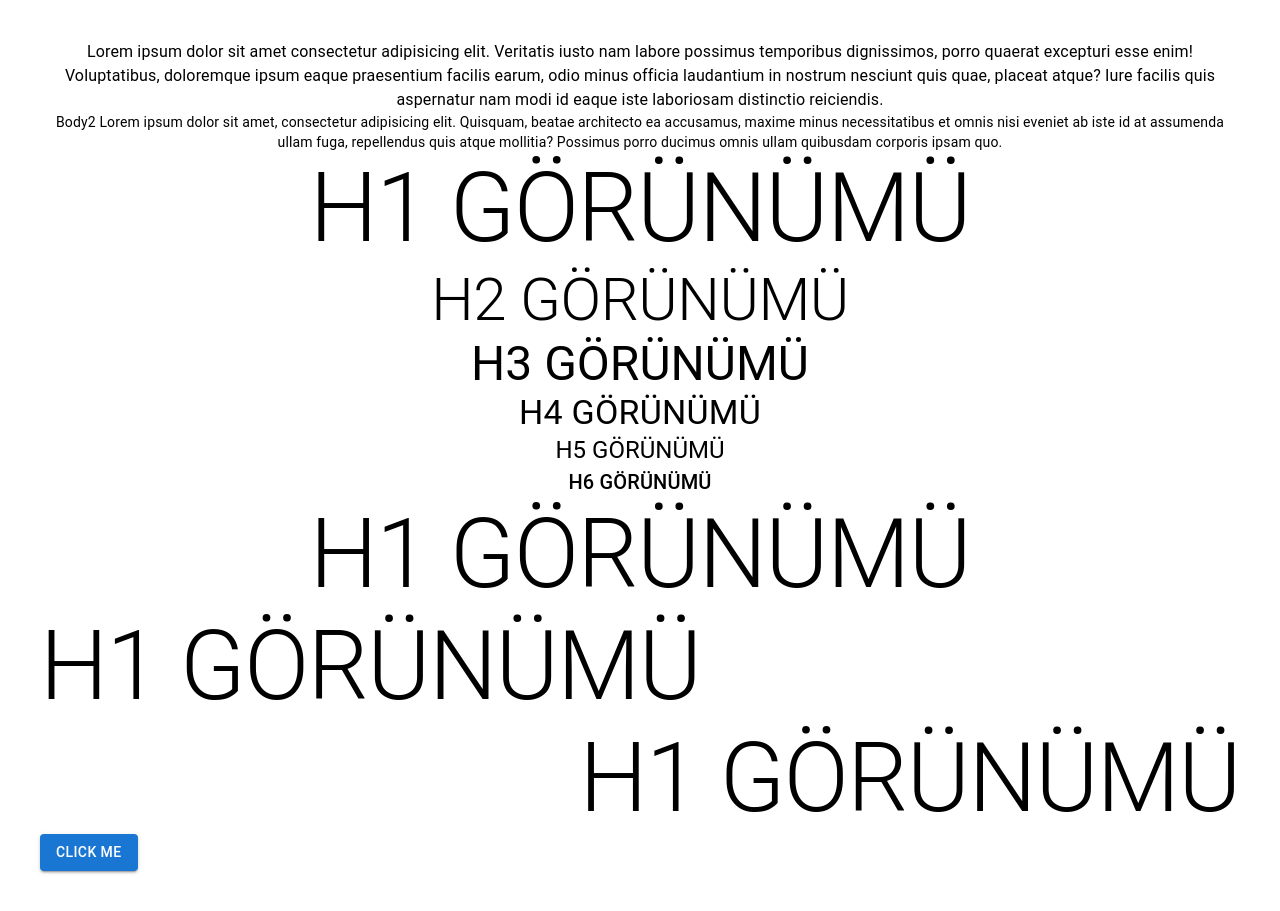
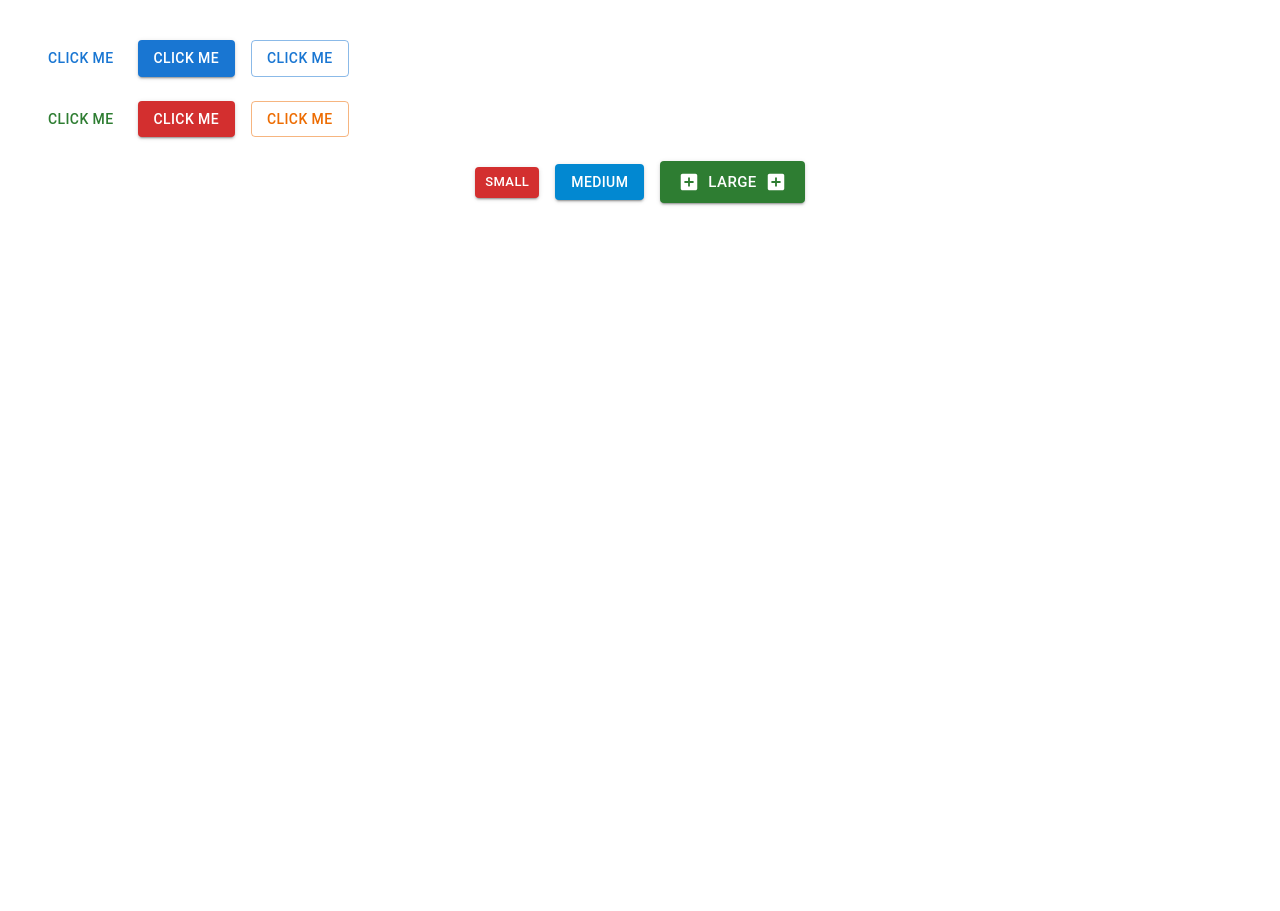
Before and after one commit to gokhanSucsuz/React-materialUI-lessons, a React (Vite) app: page / in a window 1280 px wide. After the commit the page ends 800 px from the top, so only its background shows below. Built offline with nearby package versions, Linux system fonts and the light colour scheme.

Commit message:
buttons finished

```diff
--- a/package.json
+++ b/package.json
@@ -12,6 +12,7 @@
   "dependencies": {
     "@emotion/react": "^11.11.4",
     "@emotion/styled": "^11.11.0",
+    "@mui/icons-material": "^5.15.13",
     "@mui/material": "^5.15.13",
     "react": "^18.2.0",
     "react-dom": "^18.2.0"
--- a/src/App.tsx
+++ b/src/App.tsx
@@ -1,11 +1,11 @@
 import "./App.css";
 import LessonButton from "./components/LessonButton";
-import { LessonTypography } from "./components/LessonTypography";
+// import { LessonTypography } from "./components/LessonTypography";
 
 function App() {
 	return (
 		<>
-			<LessonTypography />
+			{/* <LessonTypography /> */}
 			<LessonButton />
 		</>
 	);
--- a/src/components/LessonButton.tsx
+++ b/src/components/LessonButton.tsx
@@ -1,14 +1,43 @@
 import React from "react";
 import { Button, Stack } from "@mui/material";
+import AddBoxIcon from "@mui/icons-material/AddBox";
 
 const LessonButton = () => {
 	return (
-		<Stack
-			spacing={{ xs: 1, sm: 2 }}
-			direction="row"
-			useFlexGap
-			flexWrap="wrap">
-			<Button variant="contained">Click me</Button>
+		<Stack spacing={3}>
+			<Stack spacing={{ xs: 1, sm: 2 }} direction="row" flexWrap="wrap">
+				<Button variant="text">Click me</Button>
+				<Button variant="contained">Click me</Button>
+				<Button variant="outlined">Click me</Button>
+			</Stack>
+			<Stack spacing={{ xs: 1, sm: 2 }} direction="row" flexWrap="wrap">
+				<Button variant="text" color="success">
+					Click me
+				</Button>
+				<Button variant="contained" color="error">
+					Click me
+				</Button>
+				<Button variant="outlined" color="warning">
+					Click me
+				</Button>
+			</Stack>
+			<Stack spacing={{ xs: 1, sm: 2 }} direction="row" display="block">
+				<Button variant="contained" size="small" color="error">
+					Small
+				</Button>
+				<Button variant="contained" size="medium" color="info">
+					Medium
+				</Button>
+				<Button
+					variant="contained"
+					size="large"
+					color="success"
+					startIcon={<AddBoxIcon />}
+					endIcon={<AddBoxIcon />}
+					onClick={() => alert("Clicked!")}>
+					Large
+				</Button>
+			</Stack>
 		</Stack>
 	);
 };
```
Also changed, not shown: 1 other file (tests, documents, lock files or other folders).
